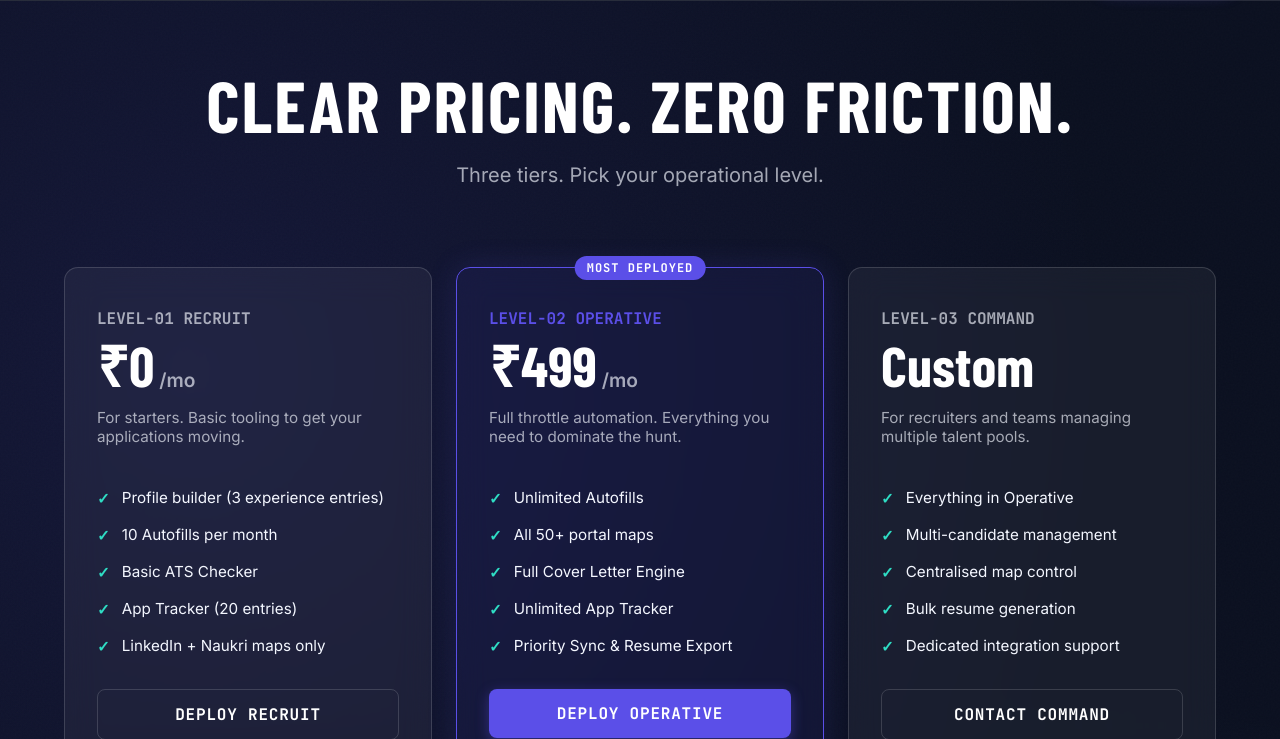
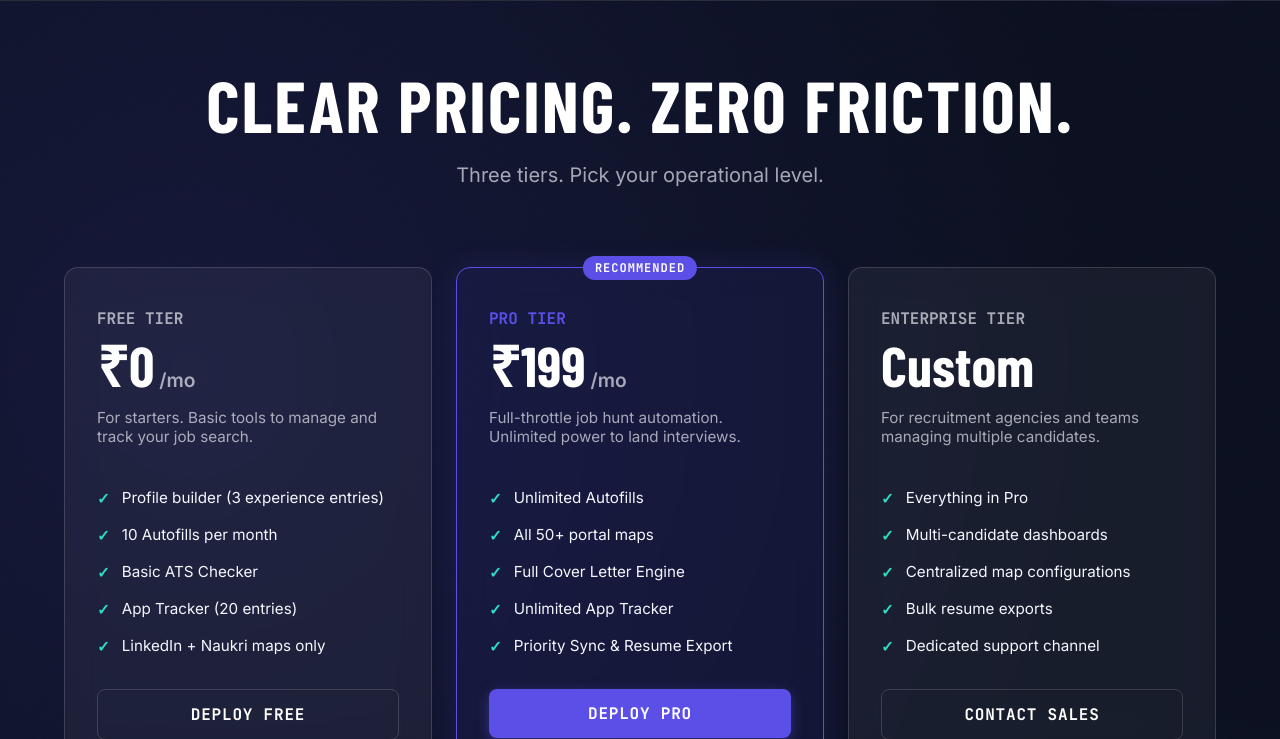
Before and after one commit to Dhanush0792/Career, a browser extension: page frontend/pricing.html in a window 1280 px wide. Shown: the part 61-800 px from the top of the page. Drawn offline with nearby package versions, Linux system fonts and the light colour scheme; a web font is replaced by a local one.

Commit message:
chore: adjust pricing page tiers to Free and 199/mo Pro

```diff
--- a/frontend/pricing.html
+++ b/frontend/pricing.html
@@ -100,9 +100,9 @@ details p { padding: 0 20px 20px; margin: 0; color: var(--muted); line-height: 1
 
   <div class="pricing-grid">
     <div class="plan-card">
-      <div class="plan-name">Level-01 Recruit</div>
+      <div class="plan-name">Free Tier</div>
       <h2 class="plan-price">₹0<span> /mo</span></h2>
-      <p class="plan-desc">For starters. Basic tooling to get your applications moving.</p>
+      <p class="plan-desc">For starters. Basic tools to manage and track your job search.</p>
       <ul class="plan-features">
         <li>Profile builder (3 experience entries)</li>
         <li>10 Autofills per month</li>
@@ -110,14 +110,14 @@ details p { padding: 0 20px 20px; margin: 0; color: var(--muted); line-height: 1
         <li>App Tracker (20 entries)</li>
         <li>LinkedIn + Naukri maps only</li>
       </ul>
-      <a href="auth.html" class="btn-ghost">Deploy Recruit</a>
+      <a href="auth.html" class="btn-ghost">Deploy Free</a>
     </div>
 
     <div class="plan-card highlight">
-      <div class="plan-badge">MOST DEPLOYED</div>
-      <div class="plan-name">Level-02 Operative</div>
-      <h2 class="plan-price">₹499<span> /mo</span></h2>
-      <p class="plan-desc">Full throttle automation. Everything you need to dominate the hunt.</p>
+      <div class="plan-badge">RECOMMENDED</div>
+      <div class="plan-name">Pro Tier</div>
+      <h2 class="plan-price">₹199<span> /mo</span></h2>
+      <p class="plan-desc">Full-throttle job hunt automation. Unlimited power to land interviews.</p>
       <ul class="plan-features">
         <li>Unlimited Autofills</li>
         <li>All 50+ portal maps</li>
@@ -125,21 +125,21 @@ details p { padding: 0 20px 20px; margin: 0; color: var(--muted); line-height: 1
         <li>Unlimited App Tracker</li>
         <li>Priority Sync & Resume Export</li>
       </ul>
-      <a href="auth.html" class="btn-primary">Deploy Operative</a>
+      <a href="auth.html" class="btn-primary">Deploy Pro</a>
     </div>
 
     <div class="plan-card">
-      <div class="plan-name">Level-03 Command</div>
+      <div class="plan-name">Enterprise Tier</div>
       <h2 class="plan-price">Custom</h2>
-      <p class="plan-desc">For recruiters and teams managing multiple talent pools.</p>
+      <p class="plan-desc">For recruitment agencies and teams managing multiple candidates.</p>
       <ul class="plan-features">
-        <li>Everything in Operative</li>
-        <li>Multi-candidate management</li>
-        <li>Centralised map control</li>
-        <li>Bulk resume generation</li>
-        <li>Dedicated integration support</li>
+        <li>Everything in Pro</li>
+        <li>Multi-candidate dashboards</li>
+        <li>Centralized map configurations</li>
+        <li>Bulk resume exports</li>
+        <li>Dedicated support channel</li>
       </ul>
-      <a href="contact.html" class="btn-ghost">Contact Command</a>
+      <a href="contact.html" class="btn-ghost">Contact Sales</a>
     </div>
   </div>
 
```
